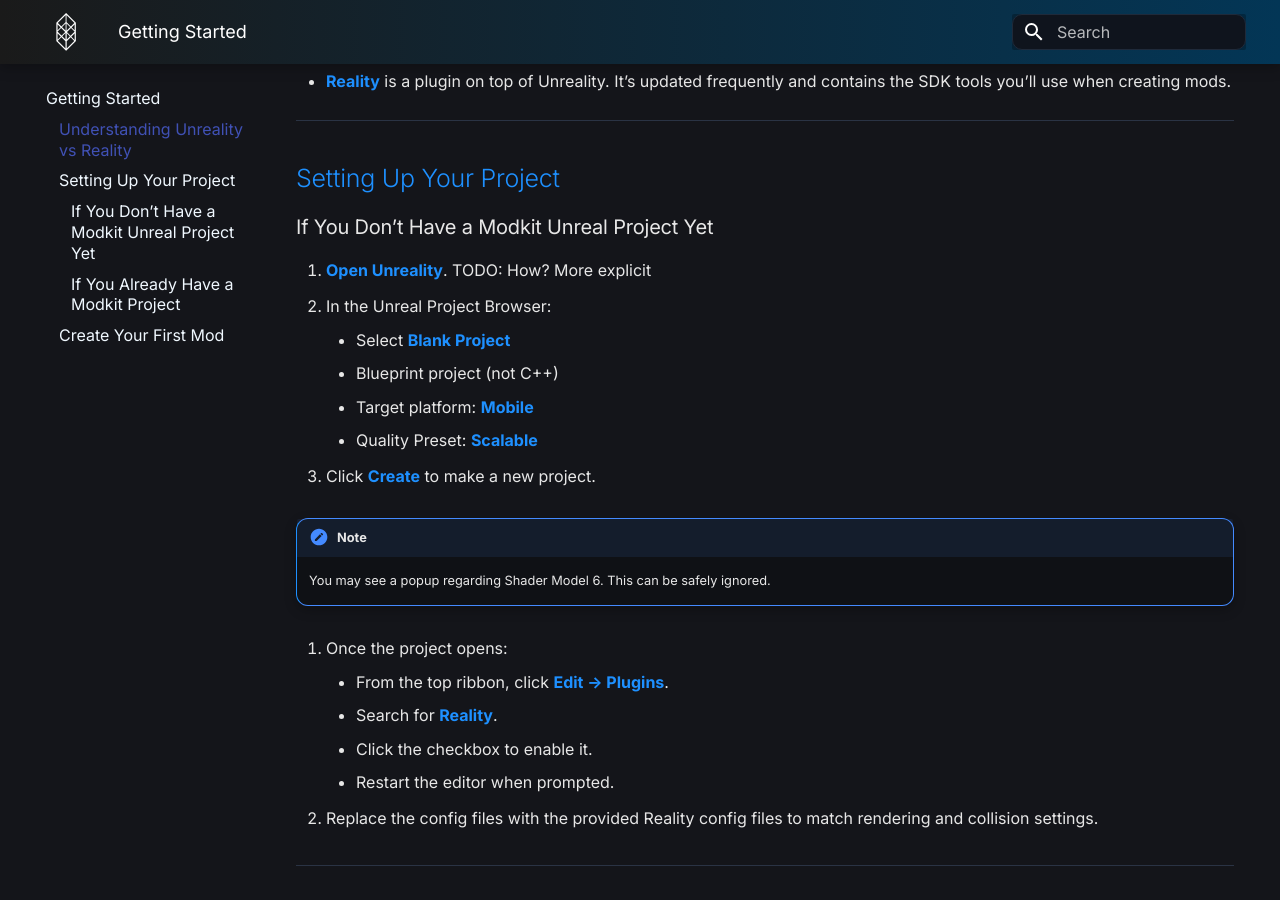
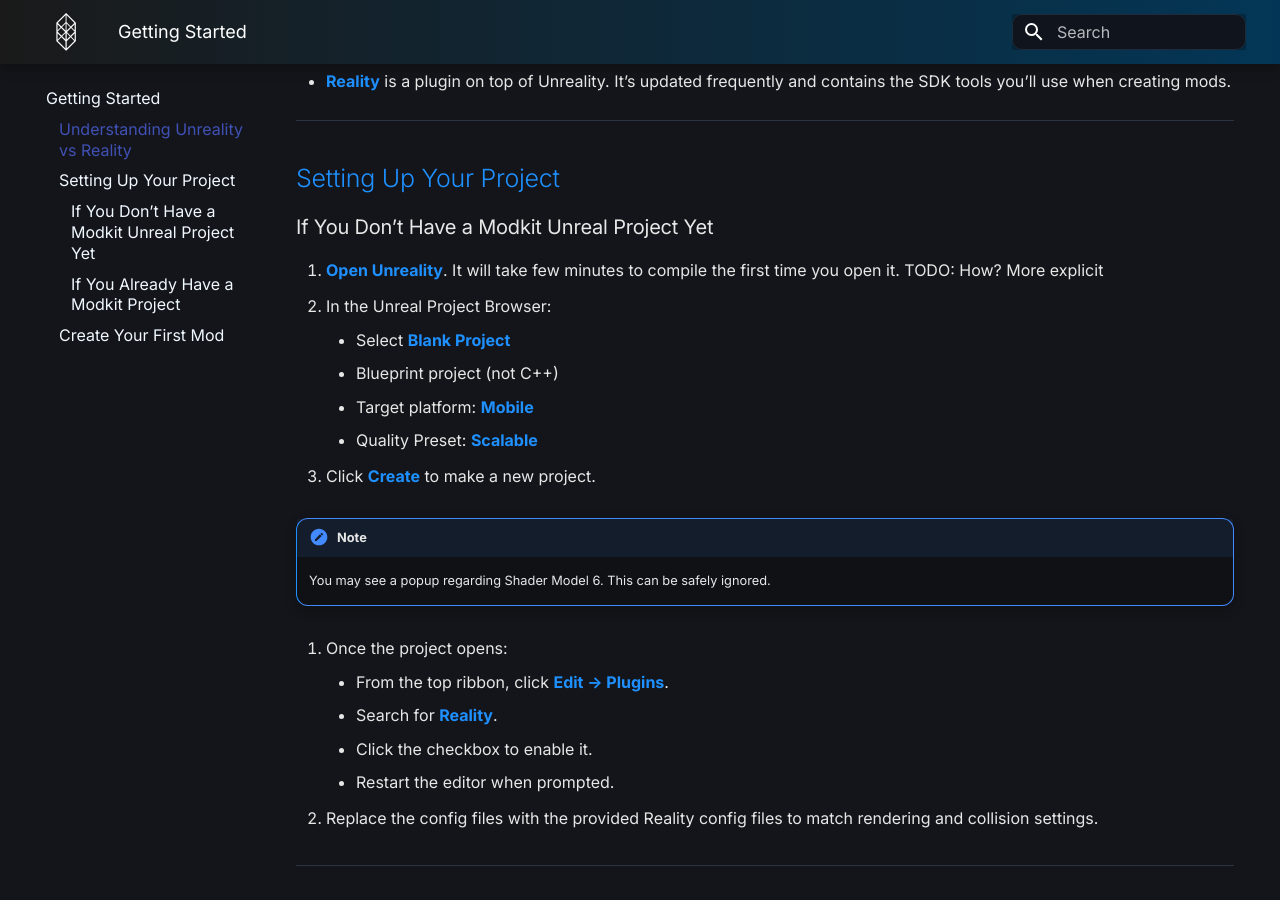
Before and after one commit to AtlasXRInc/RealitySDK-Documentation, an MkDocs documentation site: the page built from Documentation/Source/Documentation/GettingStarted.md, in a window 1280 px wide and 900 px high, scrolled down 1010 px. Built offline with MkDocs 1.6.1 and Material for MkDocs 9.7.7, drawn with Linux system fonts in a browser that asks for light colours.

Commit message:
Update GettingStarted.md

```diff
--- a/Documentation/Source/Documentation/GettingStarted.md
+++ b/Documentation/Source/Documentation/GettingStarted.md
@@ -43,7 +43,7 @@
 
 ### If You Don’t Have a Modkit Unreal Project Yet
 
-1. **Open Unreality**. TODO: How? More explicit
+1. **Open Unreality**. It will take few minutes to compile the first time you open it. TODO: How? More explicit
 2. In the Unreal Project Browser:
 
     - Select **Blank Project**
```
